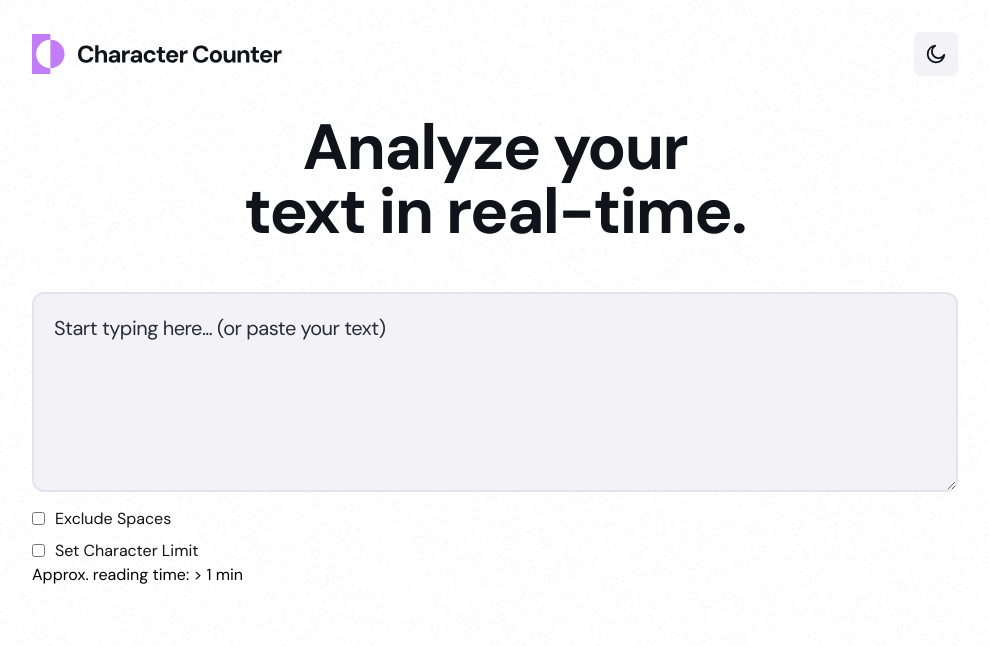
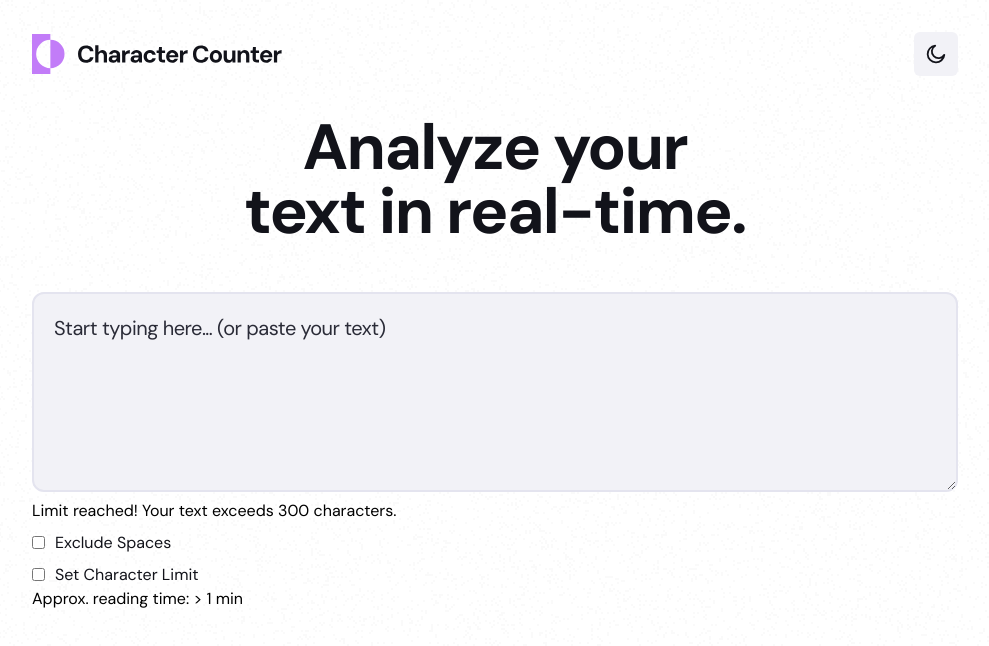
Before and after one commit to leslief10/character-counter, a React (Vite) app: page / in a window 1280 px wide. Shown: the top 646 px of the page, without its empty margins (145-1134 px from the left). Built offline with nearby package versions, Linux system fonts and the light colour scheme.

Commit message:
Change name of state textWithoutSpaces to initialText. Change outline styling to input and button elements

```diff
--- a/src/common/types.tsx
+++ b/src/common/types.tsx
@@ -14,8 +14,8 @@ export interface ToggleButtonProps {
 export interface TextContextType {
   text: string;
   setText: (text: string) => void;
-  textWithoutSpaces: string;
-  setTextWithoutSpaces: (text: string) => void;
+  initialText: string;
+  setInitialText: (text: string) => void;
   maxLength: number;
   setMaxLength: (length: number) => void;
 }
--- a/src/components/TextAnalyzer.tsx
+++ b/src/components/TextAnalyzer.tsx
@@ -11,6 +11,8 @@ const TextAnalyzer = (): JSX.Element => {
 
   console.log('text:', text, text.length);
 
+  console.log('char length:', maxLength);
+
   return (
     <div className="w-full px-4 py-3 md:px-8">
       <form onSubmit={(e) => e.preventDefault()}>
@@ -21,9 +23,12 @@ const TextAnalyzer = (): JSX.Element => {
           name="text-analyzer"
           onChange={handleChange}
           placeholder="Start typing here... (or paste your text)"
-          className="w-full min-h-50 p-5 text-xl text-gunmetal dark:text-bright-gray tracking-tight placeholder:tracking-tight rounded-xl border-2 border-bright-gray dark:border-dark-gunmetal bg-antiflash-white dark:bg-gunmetal placeholder:text-gunmetal dark:placeholder:text-bright-gray"
+          className="w-full min-h-50 p-5 text-xl text-gunmetal dark:text-bright-gray tracking-tight placeholder:tracking-tight rounded-xl border-2 border-bright-gray dark:border-dark-gunmetal bg-antiflash-white dark:bg-gunmetal placeholder:text-gunmetal dark:placeholder:text-bright-gray invalid:border invalid:border-sinopia dark:invalid:border-coral focus-within:outline-2 focus-within:outline-lavander-floral focus-visible:outline-2 focus-visible:outline-lavander-floral"
           value={text}
         />
+        <div>
+          <p>Limit reached! Your text exceeds {maxLength} characters.</p>
+        </div>
         <TextOptions />
       </form>
     </div>
--- a/src/components/TextOptions.tsx
+++ b/src/components/TextOptions.tsx
@@ -6,14 +6,15 @@ const TextOptions = (): JSX.Element => {
   const [excludeSpaces, setExcludeSpaces] = useState(false);
   const [charLimit, setCharLimit] = useState(false);
   const [newCharLimit, setNewCharLimit] = useState(300);
-  const { text, setTextWithoutSpaces, setMaxLength } = useText();
+  const { text, setText, initialText, setInitialText, setMaxLength } = useText();
 
   const handleRemoveSpaces = (event: ChangeEvent<HTMLInputElement>): void => {
-    const newText = event.target.checked ? text.replaceAll(' ', '') : text;
+    const newText = event.target.checked ? text.replaceAll(' ', '') : initialText;
     console.log('newText', newText, newText.length);
 
     setExcludeSpaces(event.target.checked);
-    setTextWithoutSpaces(newText);
+    setInitialText(text);
+    setText(newText);
   };
 
   const checkCharacterLimit = (event: ChangeEvent<HTMLInputElement>): void => {
@@ -33,7 +34,7 @@ const TextOptions = (): JSX.Element => {
             id="spaces"
             name="spaces"
             type="checkbox"
-            className="mb-0.5 accent-pale-violet"
+            className="mb-0.5 accent-pale-violet focus-within:outline-2 focus-within:outline-lavander-floral focus-visible:outline-2 focus-visible:outline-lavander-floral"
             checked={excludeSpaces}
             onChange={handleRemoveSpaces}
           />
@@ -44,7 +45,7 @@ const TextOptions = (): JSX.Element => {
             id="char-limit"
             name="char-limit"
             type="checkbox"
-            className="mb-0.5 accent-pale-violet"
+            className="mb-0.5 accent-pale-violet focus-within:outline-2 focus-within:outline-lavander-floral focus-visible:outline-2 focus-visible:outline-lavander-floral"
             checked={charLimit}
             onChange={checkCharacterLimit}
           />
@@ -58,7 +59,7 @@ const TextOptions = (): JSX.Element => {
                 id="char-limit-amount"
                 name="char-limit-amount"
                 type="number"
-                className="w-full pl-3 text-base text-dark-black dark:text-bright-gray rounded-md border border-arsenic bg-antiflash-white dark:bg-dark-black"
+                className="w-full pl-3 text-base text-dark-black dark:text-bright-gray rounded-md border border-arsenic bg-antiflash-white dark:bg-dark-black focus-within:outline-2 focus-within:outline-lavander-floral focus-visible:outline-2 focus-visible:outline-lavander-floral"
                 value={newCharLimit}
                 onChange={updateCharacterLimit}
               />
--- a/src/components/ToggleButton.tsx
+++ b/src/components/ToggleButton.tsx
@@ -42,7 +42,7 @@ const ToggleButton = ({ initialTheme, onThemeChange }: ToggleButtonProps = {}):
         });
       }}
       aria-label={isDark ? 'Switch to light mode' : 'Switch to dark mode'}
-      className="flex flex-row justify-center items-center w-8 h-8 rounded-md bg-antiflash-white dark:bg-gunmetal hover:cursor-pointer md:w-11 md:h-11"
+      className="flex flex-row justify-center items-center w-8 h-8 rounded-md bg-antiflash-white dark:bg-gunmetal hover:cursor-pointer md:w-11 md:h-11 focus-visible:outline-lavander-floral outline-lavander-floral"
     >
       {isDark ? <SunIcon className="w-5 h-5 text-white" /> : <MoonIcon className="w-5 h-5 text-dark-black" />}
     </button>
--- a/src/context/TextContext.tsx
+++ b/src/context/TextContext.tsx
@@ -6,11 +6,11 @@ const TextContext = createContext<TextContextType | undefined>(undefined);
 
 const TextProvider = ({ children }: TextProviderProps): JSX.Element => {
   const [text, setText] = useState<string>('');
-  const [textWithoutSpaces, setTextWithoutSpaces] = useState<string>('');
+  const [initialText, setInitialText] = useState<string>('');
   const [maxLength, setMaxLength] = useState<number>(300);
 
   return (
-    <TextContext.Provider value={{ text, setText, textWithoutSpaces, setTextWithoutSpaces, maxLength, setMaxLength }}>
+    <TextContext.Provider value={{ text, setText, initialText, setInitialText, maxLength, setMaxLength }}>
       {children}
     </TextContext.Provider>
   );
```
